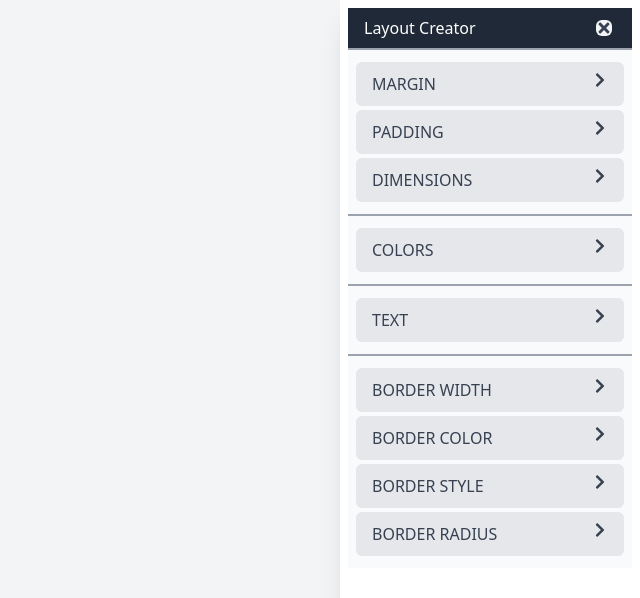
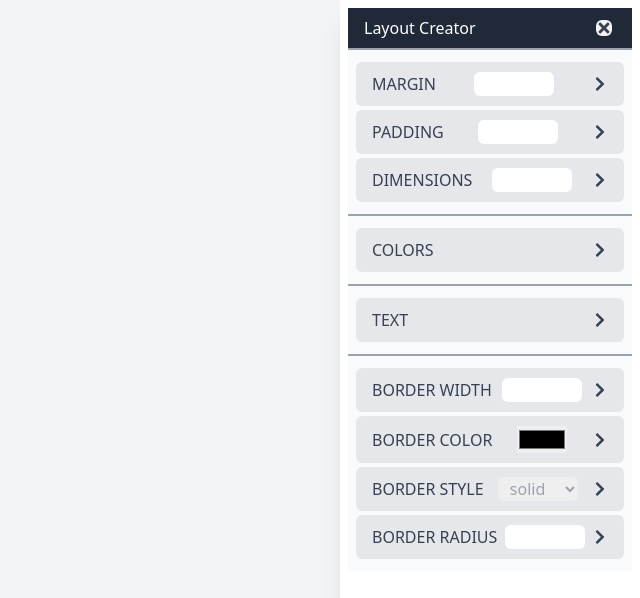
Before and after one commit to devjs1000/react-native-gui, a React (Vite) app: page / in a window 1280 px wide. Both pictures are taken after a click on the element 640 px from the left and 100 px from the top of the page. Shown: the top 598 px of the page, without its empty margins (640-1280 px from the left). Built offline with nearby package versions, Linux system fonts and the light colour scheme.

Commit message:
all target styling added

```diff
--- a/src/components/EditBar/BorderEdit.tsx
+++ b/src/components/EditBar/BorderEdit.tsx
@@ -14,16 +14,41 @@ const BorderEdit = ({ handleBorderEdit }: BorderEditProps) => {
     });
   };
 
-  const handleColorChange = (name: string) => (e: any) => {
+  const handleValueChange = (name: string) => (e: any) => {
     const { value } = e.target;
     handleBorderEdit({
       name,
       value,
     });
   };
+
+  const handleAllChange =
+    (names: string[], keyMode = true) =>
+    (e: any) => {
+      if (keyMode) {
+        const key = e.key;
+        if (key !== "Enter") return;
+      }
+      const { value } = e.target;
+      names.forEach((name) => {
+        handleBorderEdit({
+          name,
+          value,
+        });
+      });
+    };
   return (
     <div className="bg-gray-50  text-gray-200 p-2 border-t-[2px] border-gray-400 ">
-      <Container title={"BORDER WIDTH"}>
+      <Container
+        title={"BORDER WIDTH"}
+        all={true}
+        handleAllChange={handleAllChange([
+          "borderTopWidth",
+          "borderBottomWidth",
+          "borderLeftWidth",
+          "borderRightWidth",
+        ])}
+      >
         <Input
           onKeyPress={handleChange("borderTopWidth")}
           type="text"
@@ -53,63 +78,99 @@ const BorderEdit = ({ handleBorderEdit }: BorderEditProps) => {
           className={"p-0  w-auto border-none bg-transparent h-[50px]"}
         />
       </Container>
-      <Container title={"BORDER COLOR"}>
+      <Container
+        title={"BORDER COLOR"}
+        all={true}
+        handleAllChange={handleAllChange(
+          [
+            "borderTopColor",
+            "borderBottomColor",
+            "borderLeftColor",
+            "borderRightColor",
+          ],
+          false
+        )}
+        elType="color"
+      >
         <Input
-          onChange={handleColorChange("borderTopColor")}
+          onChange={handleValueChange("borderTopColor")}
           type="color"
           label="text"
           placeholder="14"
           className={"bg-gray-600 border-none"}
         />
         <Input
-          onChange={handleColorChange("borderBottomColor")}
+          onChange={handleValueChange("borderBottomColor")}
           type="color"
           label="text"
           placeholder="14"
           className={"bg-gray-600 border-none"}
         />
         <Input
-          onChange={handleColorChange("borderLeftColor")}
+          onChange={handleValueChange("borderLeftColor")}
           type="color"
           label="text"
           placeholder="14"
           className={"bg-gray-600 border-none"}
         />
         <Input
-          onChange={handleColorChange("borderRightColor")}
+          onChange={handleValueChange("borderRightColor")}
           type="color"
           label="text"
           placeholder="14"
           className={"bg-gray-600 border-none"}
         />
       </Container>
-      <Container title={"BORDER STYLE"}>
+      <Container
+        title={"BORDER STYLE"}
+        all={true}
+        data={borderStyles}
+        elType="select"
+        handleAllChange={handleAllChange(
+          [
+            "borderTopStyle",
+            "borderBottomStyle",
+            "borderLeftStyle",
+            "borderRightStyle",
+          ],
+          false
+        )}
+      >
         <Select
           data={borderStyles}
-          onChange={handleColorChange("borderTopStyle")}
+          onChange={handleValueChange("borderTopStyle")}
           label={"top"}
           placeholder={"solid"}
         />
         <Select
           data={borderStyles}
-          onChange={handleColorChange("borderBottomStyle")}
+          onChange={handleValueChange("borderBottomStyle")}
           label={"bottom"}
           placeholder={"solid"}
         />
         <Select
           data={borderStyles}
-          onChange={handleColorChange("borderLeftStyle")}
+          onChange={handleValueChange("borderLeftStyle")}
           label={"left"}
           placeholder={"solid"}
         />
         <Select
           data={borderStyles}
-          onChange={handleColorChange("borderRightStyle")}
+          onChange={handleValueChange("borderRightStyle")}
           label={"right"}
           placeholder={"solid"}
         />
       </Container>
-      <Container title={"BORDER RADIUS"}>
+      <Container
+        title={"BORDER RADIUS"}
+        all={true}
+        handleAllChange={handleAllChange([
+          "borderTopLeftRadius",
+          "borderTopRightRadius",
+          "borderBottomLeftRadius",
+          "borderBottomRightRadius",
+        ])}
+      >
         <Input
           onKeyPress={handleChange("borderTopLeftRadius")}
           type="text"
--- a/src/components/EditBar/Container.tsx
+++ b/src/components/EditBar/Container.tsx
@@ -1,25 +1,60 @@
 import React from "react";
 import { FaChevronDown, FaChevronRight } from "react-icons/fa";
-export const Container = ({ title, children }: ContainerProps) => {
+import { Input } from "./Input";
+export const Container = ({
+  title,
+  children,
+  all,
+  handleAllChange,
+  elType = "input",
+  data,
+}: ContainerProps) => {
   const [open, setOpen] = React.useState<boolean>(false);
   const toggle = () => setOpen(!open);
   return (
     <div className="bg-gray-200 py-[2px] rounded-md my-1 select-none ">
       <h1
-        className="text-md my-2 text-center text-gray-700  cursor-pointer flex justify-between px-4"
-        onClick={toggle}
+        className="text-md my-2 text-center text-gray-700  cursor-pointer flex justify-between items-center px-4"
       >
-        {title} {open ? <FaChevronDown /> : <FaChevronRight />}
+        {title}
+        {all && (
+          <>
+            {elType == "input" && (
+              <input
+                className="px-2 max-w-[80px] rounded-md text-gray-400"
+                onKeyPress={handleAllChange}
+              />
+            )}
+            {elType == "select" && (
+              <select
+                className="px-2 max-w-[80px] rounded-md text-gray-400"
+                onChange={handleAllChange}
+              >
+                {data?.map((el, i) => {
+                  return (
+                    <option key={i} value={el.value}>
+                      {el.label}
+                    </option>
+                  );
+                })}
+              </select>
+            )}
+            {elType == "color" && (
+              <input onChange={handleAllChange} type="color" />
+            )}
+          </>
+        )}
+        {open ? <FaChevronDown onClick={toggle} /> : <FaChevronRight onClick={toggle} />}
       </h1>
-      {open && (
-        <div className="px-2">
-          {children}
-        </div>
-      )}
+      {open && <div className="px-2">{children}</div>}
     </div>
   );
 };
 interface ContainerProps {
   children: React.ReactNode;
   title: string;
+  all?: boolean;
+  handleAllChange?: any;
+  elType?: "input" | "select" | "color";
+  data?: any[];
 }
--- a/src/components/EditBar/LayoutEdit.tsx
+++ b/src/components/EditBar/LayoutEdit.tsx
@@ -12,9 +12,30 @@ const LayoutEdit = ({ handleLayoutEdit }: LayoutEditProps) => {
       value,
     });
   };
+  const handleAllChange = (names: string[]) => (e: any) => {
+    const key = e.key;
+    console.log("handle all change", key);
+    if (key !== "Enter") return;
+    const { value } = e.target;
+    names.forEach((name) => {
+      handleLayoutEdit({
+        name,
+        value,
+      });
+    });
+  };
   return (
     <div className="bg-gray-50  text-gray-200 p-2 border-t-[2px] border-gray-400 ">
-      <Container title={"MARGIN"}>
+      <Container
+        title={"MARGIN"}
+        all={true}
+        handleAllChange={handleAllChange([
+          "marginTop",
+          "marginBottom",
+          "marginLeft",
+          "marginRight",
+        ])}
+      >
         <Input
           onKeyPress={handleChange("marginTop")}
           type="text"
@@ -40,7 +61,16 @@ const LayoutEdit = ({ handleLayoutEdit }: LayoutEditProps) => {
           placeholder="0"
         />
       </Container>
-      <Container title={"PADDING"}>
+      <Container
+        title={"PADDING"}
+        all={true}
+        handleAllChange={handleAllChange([
+          "paddingTop",
+          "paddingBottom",
+          "paddingLeft",
+          "paddingRight",
+        ])}
+      >
         <Input
           onKeyPress={handleChange("paddingTop")}
           type="text"
@@ -66,7 +96,11 @@ const LayoutEdit = ({ handleLayoutEdit }: LayoutEditProps) => {
           placeholder="0"
         />
       </Container>
-      <Container title={"DIMENSIONS"}>
+      <Container
+        title={"DIMENSIONS"}
+        all={true}
+        handleAllChange={handleAllChange(["width", "height"])}
+      >
         <Input
           onKeyPress={handleChange("width")}
           type="text"
```
